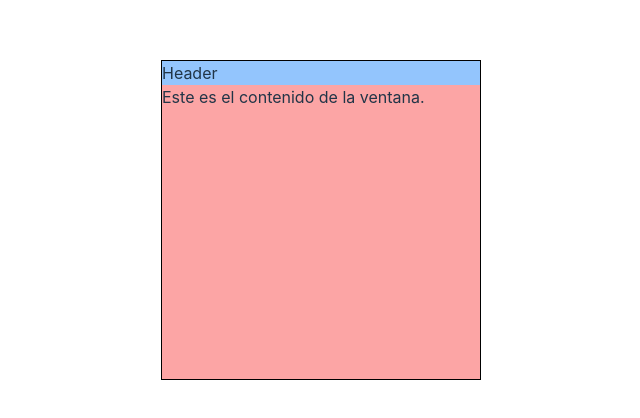
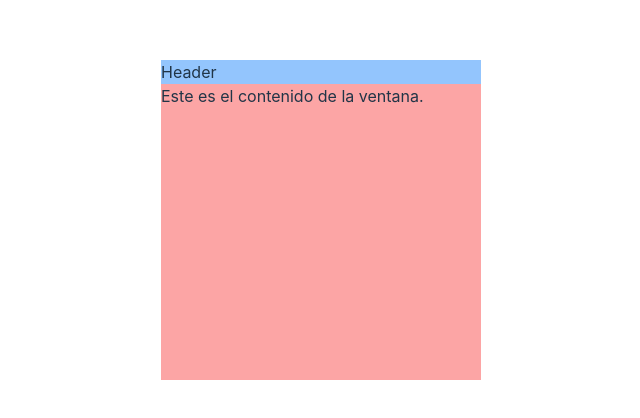
Before and after one commit to sergitejada/web-windows, a React (Vite) app: page / in a window 1280 px wide. Shown: the part 240-658 px from the top of the page, without its empty margins (139-779 px from the left). Built offline with nearby package versions, Linux system fonts and the light colour scheme.

Commit message:
refactor: Remove border from window component

```diff
--- a/src/components/window.css
+++ b/src/components/window.css
@@ -1,6 +1,6 @@
 .window {
   position: absolute;
-  border: 1px solid #000;
+  /* border: 1px solid #000; */
 }
 
 /* .ventana {
```
